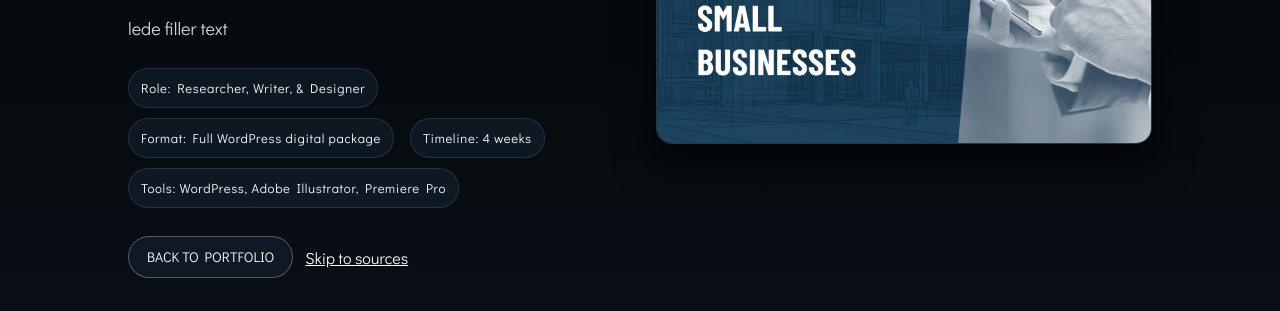
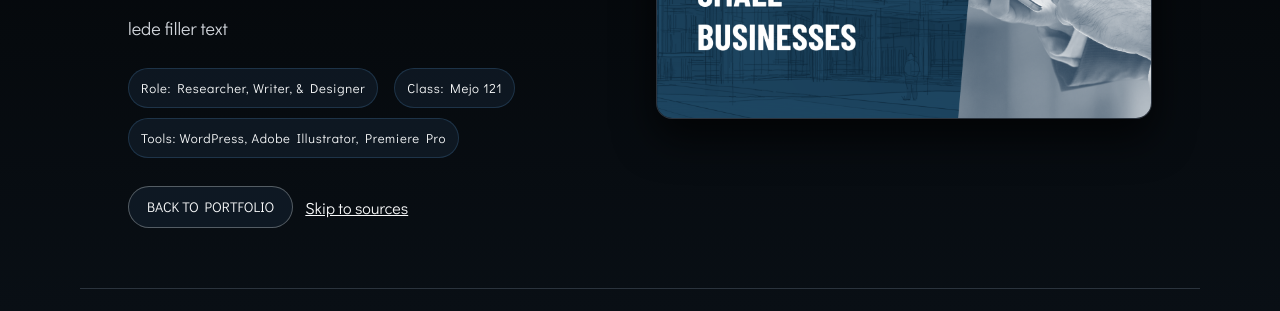
Before and after one commit to loganosc/portfolio_assignment, a plain HTML site: page digital-processing-fees-case-study.html in a window 1280 px wide. Shown: the part 489-800 px from the top of the page. Drawn offline with Linux system fonts and the light colour scheme; a web font is replaced by a local one.

```diff
--- a/digital-processing-fees-case-study.html
+++ b/digital-processing-fees-case-study.html
@@ -36,8 +36,7 @@
 
             <ul class="case-study-meta">
               <li>Role: Researcher, Writer, & Designer</li>
-              <li>Format: Full WordPress digital package</li>
-              <li>Timeline: 4 weeks</li>
+              <li>Class: Mejo 121</li>
               <li>Tools: WordPress, Adobe Illustrator, Premiere Pro</li>
             </ul>
 
```
